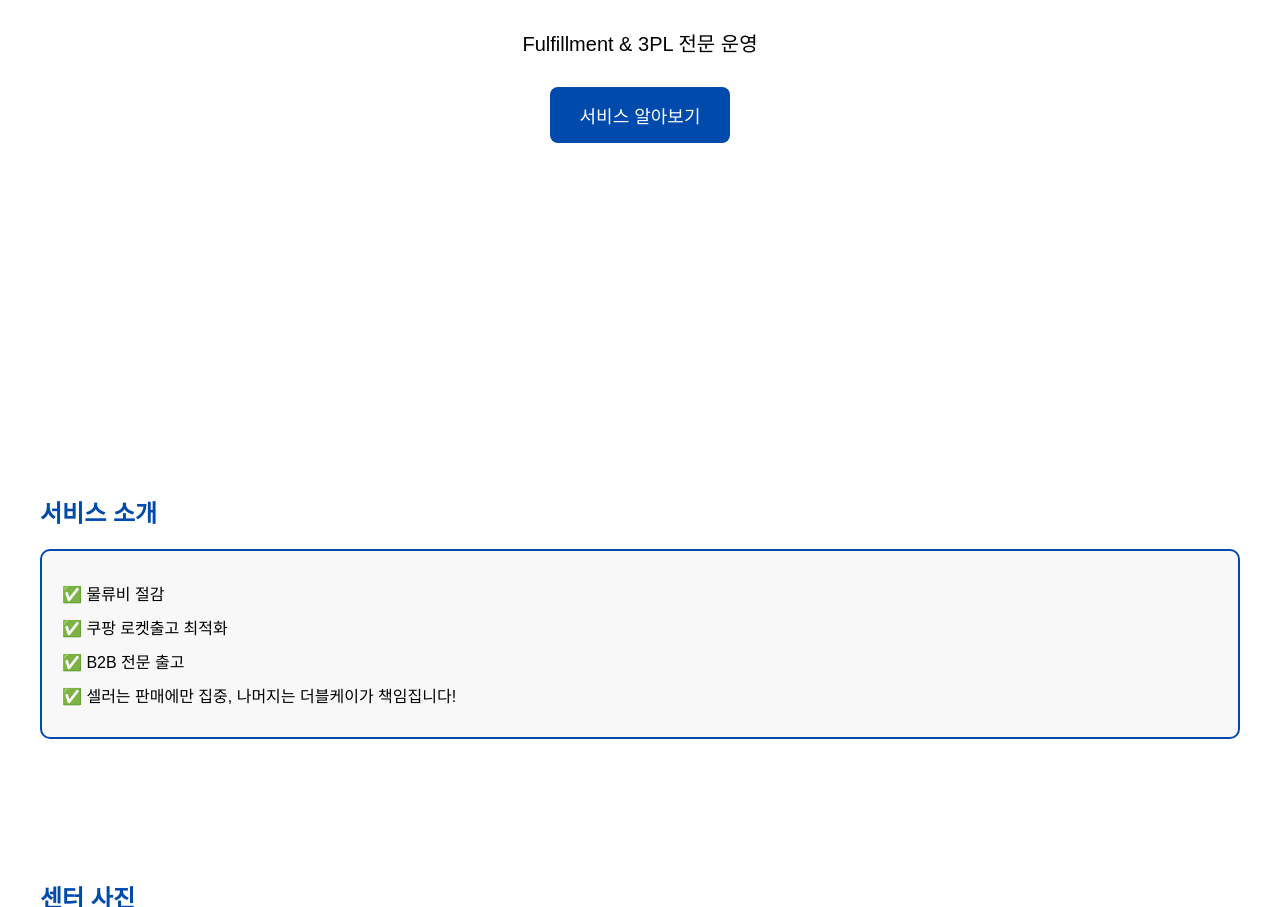
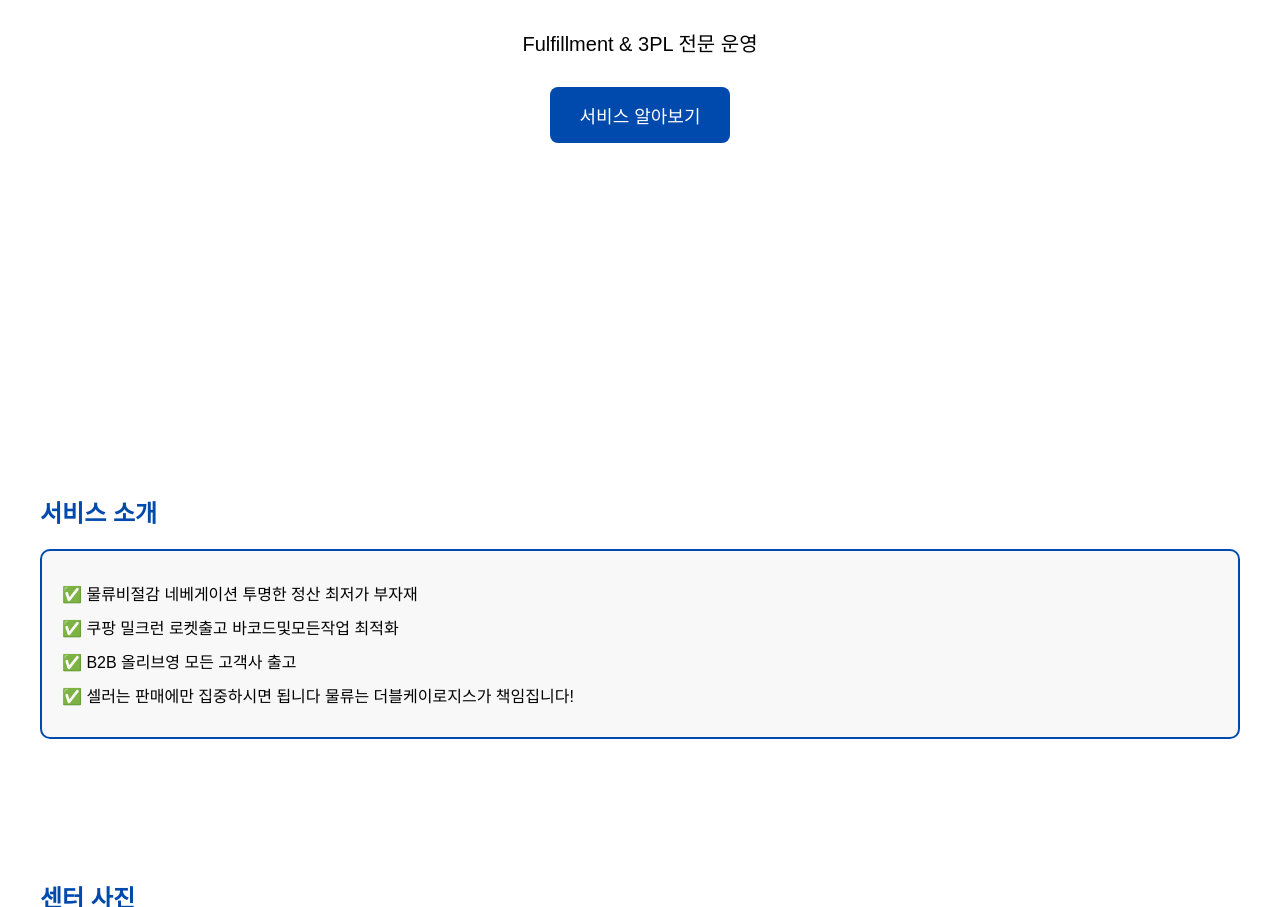
Before and after one commit to trtr1126/doubleklogis.github.io, a plain HTML site: page index.html in a window 1280 px wide. Shown: the part 386-1293 px from the top of the page. Drawn offline with Linux system fonts and the light colour scheme.

Commit message:
Update index.html
서비스수정

```diff
--- a/index.html
+++ b/index.html
@@ -26,7 +26,7 @@
 <body>
 
 <header>
-  <h1>찾아서 먼저 움직이는 물류, 더블케이입니다.</h1>
+  <h1>할일을 찾아서 먼저 움직이는 물류, 더블케이로지스 입니다.</h1>
   <p>Fulfillment & 3PL 전문 운영</p>
   <a href="#services" class="cta-button">서비스 알아보기</a>
 </header>
@@ -34,10 +34,10 @@
 <section id="services">
   <h2>서비스 소개</h2>
   <div class="service-box">
-    <p>✅ 물류비 절감</p>
-    <p>✅ 쿠팡 로켓출고 최적화</p>
-    <p>✅ B2B 전문 출고</p>
-    <p>✅ 셀러는 판매에만 집중, 나머지는 더블케이가 책임집니다!</p>
+    <p>✅ 물류비절감 네베게이션 투명한 정산 최저가 부자재 </p>
+    <p>✅ 쿠팡 밀크런 로켓출고 바코드및모든작업 최적화</p>
+    <p>✅ B2B 올리브영 모든 고객사 출고</p>
+    <p>✅ 셀러는 판매에만 집중하시면 됩니다 물류는 더블케이로지스가 책임집니다!</p>
   </div>
 </section>
 
```
